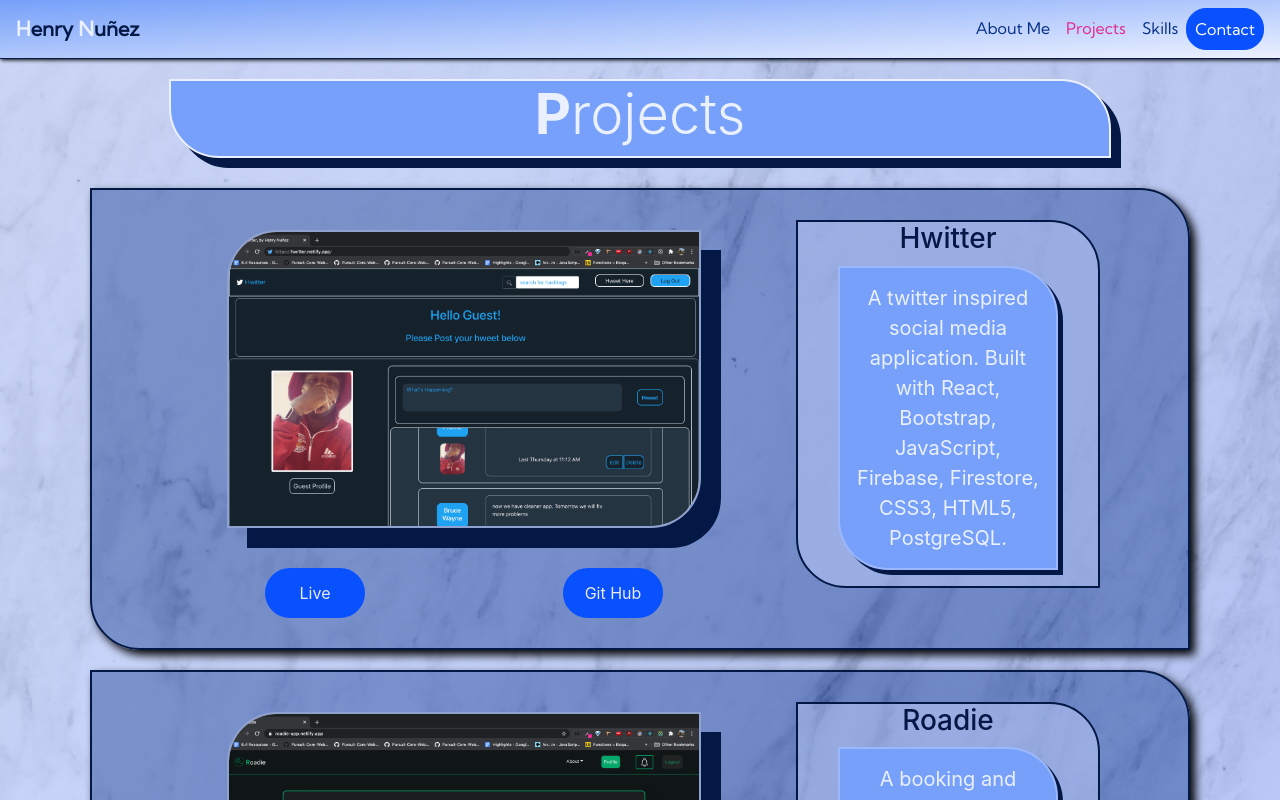
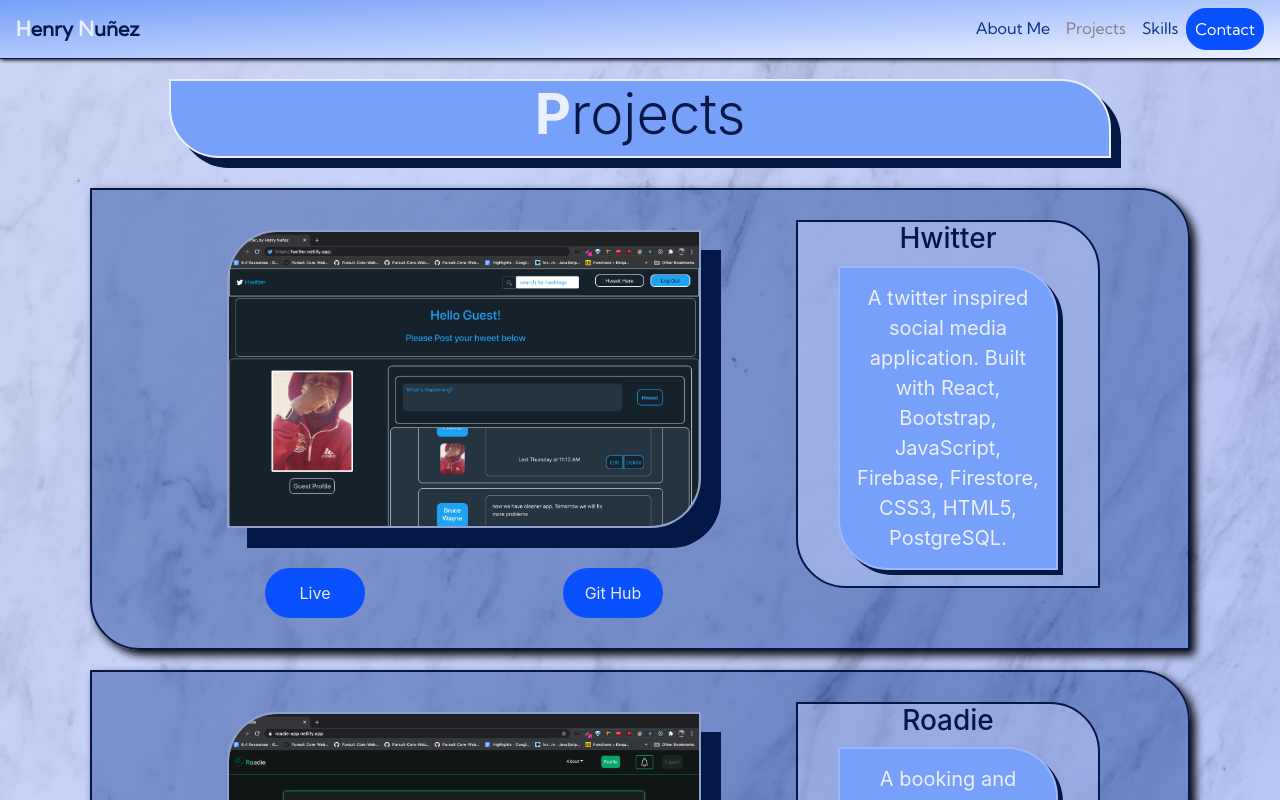
Before and after one commit to Henrynunez112/Portfolio, a React (Create React App) app: page /projects in a window 1280 px wide. Shown: the top 800 px of the page. Built offline with nearby package versions, Linux system fonts and the light colour scheme.

Commit message:
final version of css done (not including hover effects)

```diff
--- a/src/ContactMe/ContactMe.css
+++ b/src/ContactMe/ContactMe.css
@@ -58,7 +58,7 @@
   background-color: var(--magnolia);
   padding: 5px;
   margin: 10px 0px;
-  box-shadow: 5px 5px var(--deepCeriseDark);
+  box-shadow: 5px 5px var(--stPatrickOpacity);
 }
 
 .contactFormRow {
--- a/src/NavBar/NavBar.css
+++ b/src/NavBar/NavBar.css
@@ -28,7 +28,7 @@
   color: var(--stPatrickBlue) !important;
 }
 .aboutMe:hover, .projects:hover, .skills:hover{
-  color: var(--deepCerise) !important;
+  color: var(--magnolia) !important;
 }
 .navbar-brand{
   color: var(--stPatrickBlue) !important;
@@ -62,7 +62,7 @@
   transition: .5s;
 }
 .active{
-  color: var(--deepCerise) !important;
+  color: gray !important;
 }
 #contact{
   color: white !important;
--- a/src/Projects/Projects.css
+++ b/src/Projects/Projects.css
@@ -21,7 +21,7 @@
   padding: 10px;
 }
 #projectsTitle{
-  color: var(--magnolia);
+  color: var(--oxfordBlue);
 }
 .headerProjects {
   border-radius: 0px 50px !important;
```
